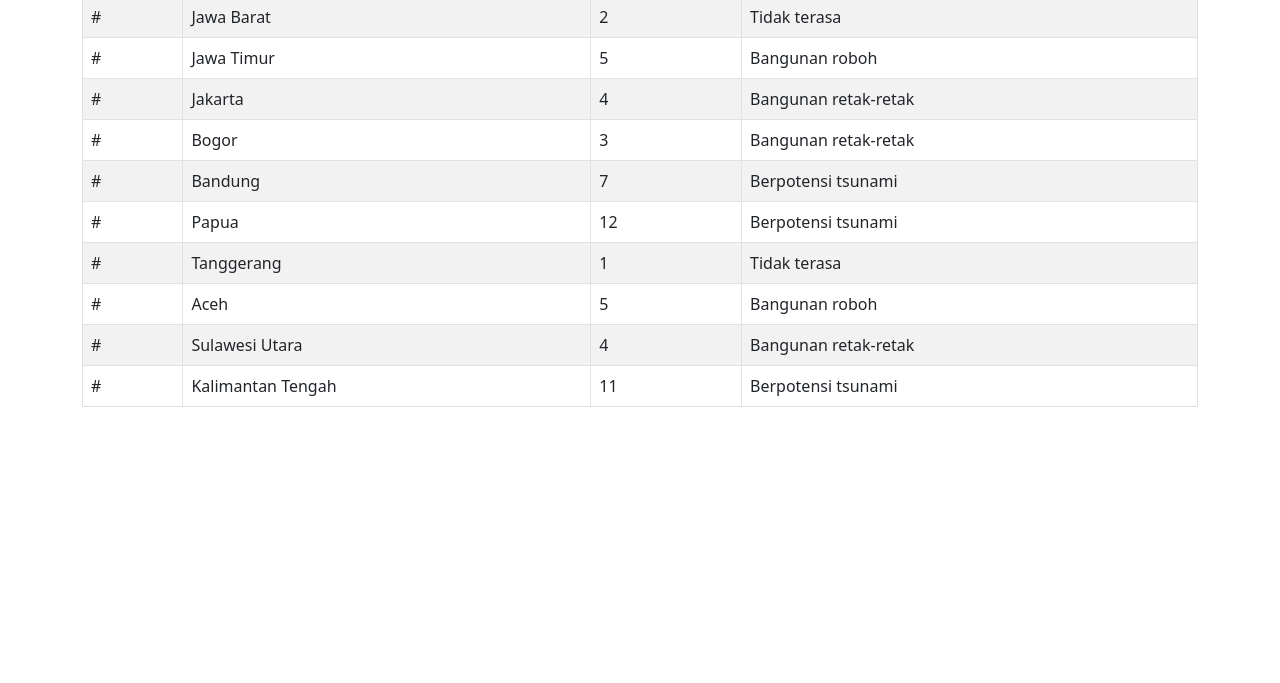
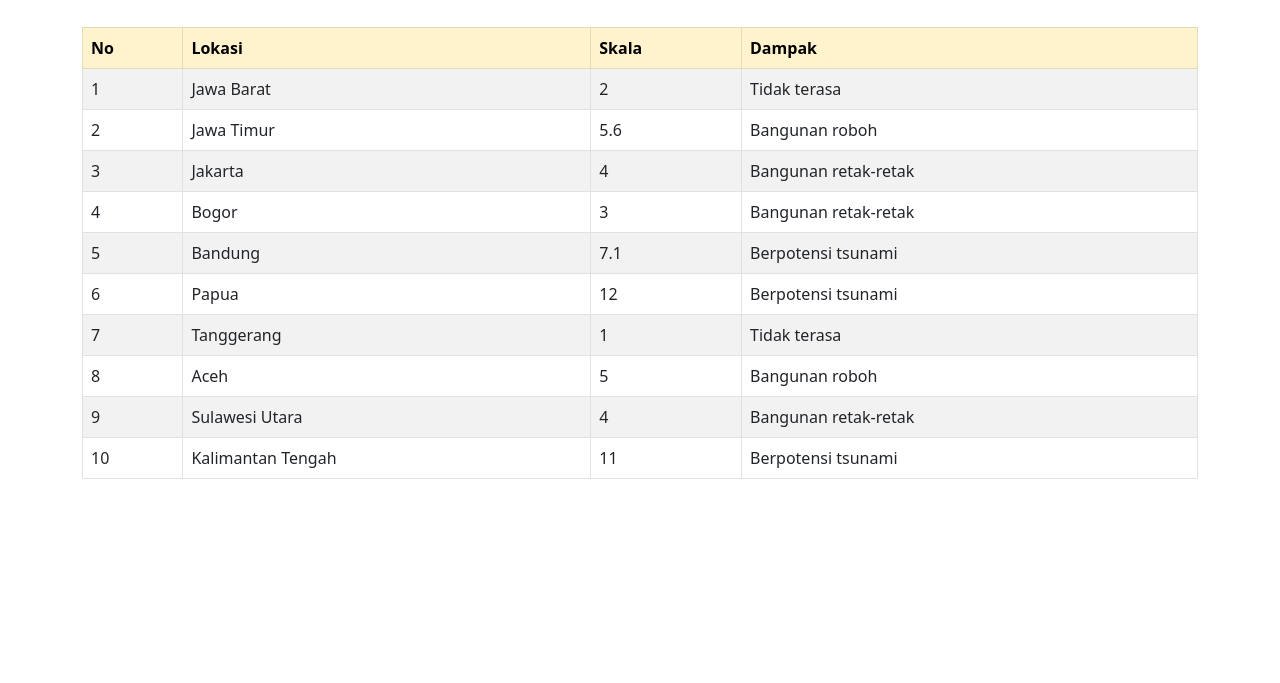
Before and after one commit to hasyim404/javascript, a plain HTML site: page tugas6_js_OOP_MuhammadIsmail_STT-Terpadu-Nurul-Fikri_PakHenry.html in a window 1280 px wide. Shown: the part 117-800 px from the top of the page. Drawn offline with nearby package versions, Linux system fonts and the light colour scheme.

Commit message:
Update tugas6_js_OOP_MuhammadIsmail_STT-Terpadu-Nurul-Fikri_PakHenry.html

```diff
--- a/tugas6_js_OOP_MuhammadIsmail_STT-Terpadu-Nurul-Fikri_PakHenry.html
+++ b/tugas6_js_OOP_MuhammadIsmail_STT-Terpadu-Nurul-Fikri_PakHenry.html
@@ -8,14 +8,42 @@
     <title>Document</title>
     <link href="https://cdn.jsdelivr.net/npm/bootstrap@5.2.1/dist/css/bootstrap.min.css" rel="stylesheet"
         integrity="sha384-iYQeCzEYFbKjA/T2uDLTpkwGzCiq6soy8tYaI1GyVh/UjpbCx/TYkiZhlZB6+fzT" crossorigin="anonymous">
+</head>
+
+<body>
+
+    <div class="container my-5">
+        <h1 class="mb-5 text-center">Data Gempa</h1>
+        <table class="table table-hover table-responsive table-striped table-bordered">
+            <thead class="table-warning">
+                <tr>
+                    <th scope="col">No</th>
+                    <th scope="col">Lokasi</th>
+                    <th scope="col">Skala</th>
+                    <th scope="col">Dampak</th>
+                </tr>
+            </thead>
+            <tbody id="datatable">
+
+            </tbody>
+        </table>
+    </div>
+
+
+
+    <script src="https://cdn.jsdelivr.net/npm/bootstrap@5.2.1/dist/js/bootstrap.bundle.min.js"
+        integrity="sha384-u1OknCvxWvY5kfmNBILK2hRnQC3Pr17a+RTT6rIHI7NnikvbZlHgTPOOmMi466C8"
+        crossorigin="anonymous"></script>
     <script>
 
-
-        // bang arip undefinenya gamau ilang gatau caranya:(
+        let nomor = 0
         class Gempa {
             constructor(lokasi, skala) {
                 this.lokasi = lokasi;
                 this.skala = skala;
+
+                nomor++
+                this.nomor = nomor
             }
 
             getDampak() {
@@ -28,76 +56,44 @@
                 return this.dampakGempa;
             }
             infoGempa() {
-                // for (this.no in this.lokasi) {
-                document.write
-                    (`
+                return `
                 <tr>
-                        <td>#</td>
+                    <td>${this.nomor}</td>
                     <td>${this.lokasi}</td>
                     <td>${this.skala}</td>
                     <td>${this.getDampak()}</td>
-                    </tr>
-                `);
-                // }
-
-
+                </tr>`;
             }
         }
 
 
         g1 = new Gempa('Jawa Barat', 2);
-            g2 = new Gempa('Jawa Timur', 5);
+        g2 = new Gempa('Jawa Timur', 5.6);
         g3 = new Gempa('Jakarta', 4);
         g4 = new Gempa('Bogor', 3);
-            g5 = new Gempa('Bandung', 7);
+        g5 = new Gempa('Bandung', 7.1);
         g6 = new Gempa('Papua', 12);
         g7 = new Gempa('Tanggerang', 1);
         g8 = new Gempa('Aceh', 5);
         g9 = new Gempa('Sulawesi Utara', 4);
         g10 = new Gempa('Kalimantan Tengah', 11);
 
+        var dataTable = ""
 
+        dataTable += g1.infoGempa();
+        dataTable += g2.infoGempa();
+        dataTable += g3.infoGempa();
+        dataTable += g4.infoGempa();
+        dataTable += g5.infoGempa();
+        dataTable += g6.infoGempa();
+        dataTable += g7.infoGempa();
+        dataTable += g8.infoGempa();
+        dataTable += g9.infoGempa();
+        dataTable += g10.infoGempa();
 
+        document.getElementById("datatable").innerHTML = dataTable;
 
     </script>
-</head>
-
-<body>
-
-    <div class="container my-5">
-        <table class="table table-responsive table-striped table-bordered">
-            <thead>
-                <tr>
-                    <th scope="col">No</th>
-                    <th scope="col">Lokasi</th>
-                    <th scope="col">Skala</th>
-                    <th scope="col">Dampak</th>
-                </tr>
-            </thead>
-            <tbody>
-                <script>
-                    document.write(`
-                    ${g1.infoGempa()}
-                    ${g2.infoGempa()}
-                    ${g3.infoGempa()}
-                    ${g4.infoGempa()}
-                    ${g5.infoGempa()}
-                    ${g6.infoGempa()}
-                    ${g7.infoGempa()}
-                    ${g8.infoGempa()}
-                    ${g9.infoGempa()}
-                    ${g10.infoGempa()}
-                    `)
-                </script>
-            </tbody>
-        </table>
-    </div>
-
-
-
-    <script src="https://cdn.jsdelivr.net/npm/bootstrap@5.2.1/dist/js/bootstrap.bundle.min.js"
-        integrity="sha384-u1OknCvxWvY5kfmNBILK2hRnQC3Pr17a+RTT6rIHI7NnikvbZlHgTPOOmMi466C8"
-        crossorigin="anonymous"></script>
 </body>
 
 </html>
```
Lines whose indentation alone changed are shown as unchanged.
